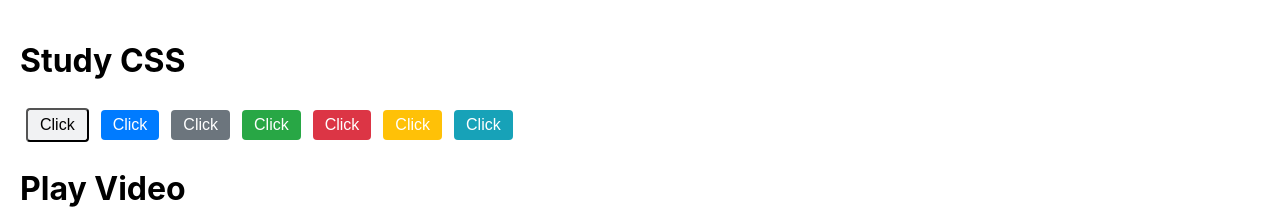
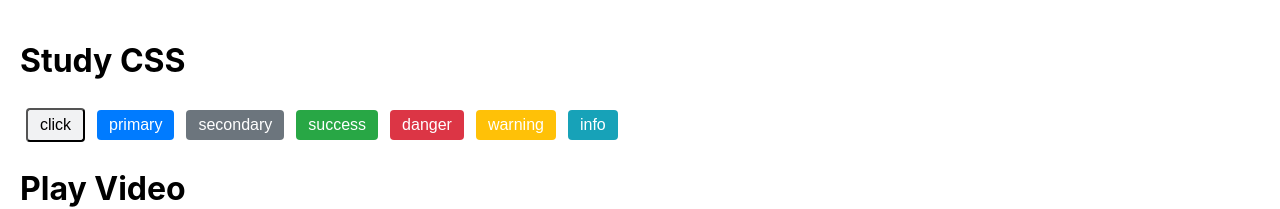
Before and after one commit to buianhtai1205/STUDY-react_app, a React (Create React App) app: page / in a window 1280 px wide. Shown: the top 209 px of the page. Built offline with nearby package versions, Linux system fonts and the light colour scheme.

Commit message:
update text for button

```diff
--- a/package.json
+++ b/package.json
@@ -9,6 +9,7 @@
     "clsx": "^1.2.1",
     "react": "^18.2.0",
     "react-dom": "^18.2.0",
+    "react-router-dom": "^6.6.1",
     "react-scripts": "5.0.1",
     "sass": "1.53.0",
     "web-vitals": "^2.1.4"
--- a/src/components/Button/index.js
+++ b/src/components/Button/index.js
@@ -24,7 +24,7 @@ const Button = (props) => {
                 [Styles.info] : info ? true : false,
             })}
         >
-            Click
+            { props.name }
         </button>
     )
 }
--- a/src/components/StudyCss/index.js
+++ b/src/components/StudyCss/index.js
@@ -7,13 +7,13 @@ const StudyCss = () => {
         <GlobalStyles>
             <div>
                 <h1>Study CSS</h1>
-                <Button />
-                <Button primary />
-                <Button secondary/>
-                <Button success/>
-                <Button danger/>
-                <Button warning/>
-                <Button info/>
+                <Button name="click"/>
+                <Button primary name="primary"/>
+                <Button secondary name="secondary"/>
+                <Button success name="success"/>
+                <Button danger name="danger"/>
+                <Button warning name="warning"/>
+                <Button info name="info"/>
             </div>
         </GlobalStyles>
     )
```
Also changed, not shown: 1 other file (tests, documents, lock files or other folders).
